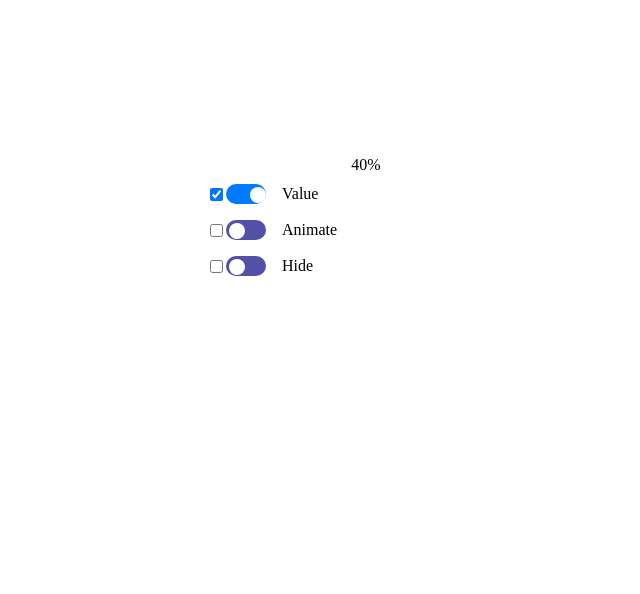
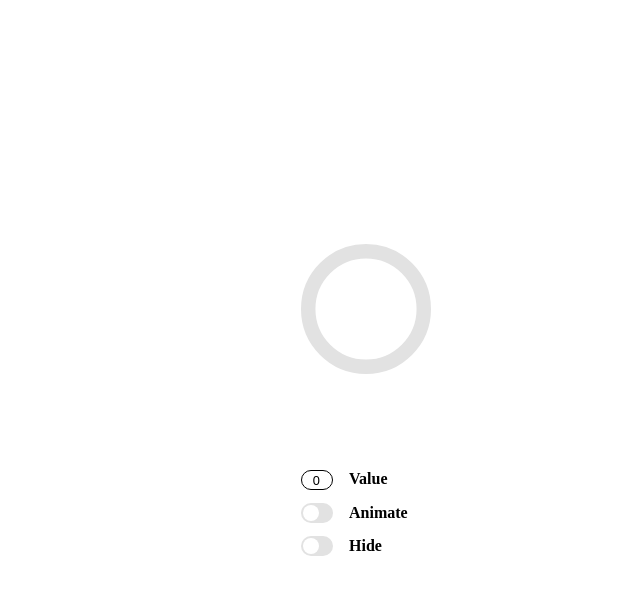
Before and after one commit to P4nzer1/ozonNativeProgressBlock, a website built with Parcel: page src/index.html in a window 1280 px wide. Shown: the whole page, without its empty margins (274-914 px from the left). Built offline with nearby package versions, Linux system fonts and the light colour scheme.

Commit message:
Обновлены компоненты с целью улучшения верстки, допилины фичи для инпута

```diff
--- a/src/app/App.js
+++ b/src/app/App.js
@@ -1,19 +1,17 @@
-import { Progress } from '../components/Progress.js';
-import { Toggle } from '../components/Toggle.js';
+import { Progress } from "../components/Progress/Progress";
+import { Input } from "../components/Input/Input.js";
+import { Toggle } from "../components/Toggle/Toggle.js";
 
-export default function App() {
-    return `
-    <div class="app">
-      <div class="progress-container">
-        ${Progress({ value: 40 })}
-      </div>
-      <div class="controls">
-        ${Toggle({ label: 'Value', isChecked: true })}
-        ${Toggle({ label: 'Animate', isChecked: false })}
-        ${Toggle({ label: 'Hide', isChecked: false })}
-      </div>
-    </div>
-  `;
+export default function App(rootId) {
+  const root = document.getElementById(rootId);
+
+  const progressElement = root.querySelector("#progress");
+  const inputElement = root.querySelector("#input");
+  const animateToggleElement = root.querySelector("#animate_toggle");
+  const hideToggleElement = root.querySelector("#hide_toggle");
+
+  const progress = new Progress(progressElement);
+  new Input(inputElement, (value) => progress.setProgress(value), progress);
+  new Toggle(animateToggleElement, "Animate", (checked) => progress.setAnimated(checked));
+  new Toggle(hideToggleElement, "Hide", (checked) => progress.setHidden(checked));
 }
-
-document.getElementById('root').innerHTML = App();
--- /dev/null
+++ b/src/components/Input/Input.css
@@ -0,0 +1,22 @@
+input {
+    width: 2rem;
+    height: 1.25rem;
+    margin-right: 1rem;
+    padding: 1px 1.5px 0 0;
+    border-radius: 1rem;
+    box-sizing: border-box;
+    position: relative;
+    font-size: 0.8rem;
+    border: 1px solid #000000;
+    outline: none;
+    text-align: center;
+    cursor: pointer;
+}
+
+.input {
+    display: flex;
+}
+
+.input input::-webkit-inner-spin-button {
+    -webkit-appearance: none;
+}
--- /dev/null
+++ b/src/components/Input/Input.js
@@ -0,0 +1,36 @@
+export class Input {
+  constructor(element, onChange, progress) {
+    this.element = element;
+    this.onChange = onChange;
+    this.progress = progress;
+    this.init();
+  }
+
+  resetInput(e) {
+    e.target.value = '';
+    this.progress.setProgress(0);
+    this.onChange(0);
+  }
+
+  init() {
+    this.element.innerHTML = `
+      <label class="input">
+        <input  type="number" min="0" max="100" value="0" />
+        <span>Value</span>
+      </label>
+    `;
+
+    this.element.querySelector("input").addEventListener("input", (e) => {
+      const reg = /^(100|[0-9]?[0-9])$/;
+      const value = e.target.value;
+
+      if (value === '' || !reg.test(value) || parseInt(value, 10) > 100) {
+        this.resetInput(e);
+      } else {
+        const numericValue = parseInt(value, 10);
+        this.onChange(numericValue);
+        this.progress.setProgress(numericValue);
+      }
+    });
+  }
+}
--- a/src/components/Progress.js
+++ /dev/null
@@ -1,16 +0,0 @@
-export function Progress({ value, isAnimated, isHidden }) {
-    const hiddenClass = isHidden ? "hidden" : "";
-    const animationClass = isAnimated ? "animate" : "";
-
-    return `
-      <div class="progress ${hiddenClass} ${animationClass}">
-        <svg viewBox="0 0 36 36" class="progress-ring">
-          <circle class="progress-ring-bg" cx="18" cy="18" r="16"></circle>
-          <circle class="progress-ring-value"
-            cx="18" cy="18" r="16"
-            stroke-dasharray="${value}, 100"></circle>
-        </svg>
-        <div class="progress-value">${value}%</div>
-      </div>
-    `;
-}
--- /dev/null
+++ b/src/components/Progress/Progress.css
@@ -0,0 +1,45 @@
+.progress_ring {
+    width: 100%;
+    height: 100%;
+    max-width: 130px;
+    max-height: 130px;
+    transform: rotate(-90deg);
+}
+
+.progress_ring-bg {
+    stroke: #e2e2e2;
+}
+
+.progress_ring-value {
+    stroke: #0481CB;
+    stroke-linecap: butt;
+    transform-origin: center;
+}
+
+.progress_ring-bg,
+.progress_ring-value {
+    fill: none;
+    stroke-width: 4;
+    r: 16;
+    transition: stroke-dasharray 0.5s ease;
+}
+
+.animate .progress_ring-value {
+    animation: rotate 2s linear infinite;
+}
+
+.hidden {
+    visibility: hidden;
+    opacity: 0;
+    pointer-events: none;
+    transition: opacity 1s ease;
+}
+
+@keyframes rotate {
+    0% {
+        transform: rotate(0deg);
+    }
+    100% {
+        transform: rotate(360deg);
+    }
+}
--- /dev/null
+++ b/src/components/Progress/Progress.js
@@ -0,0 +1,51 @@
+export class Progress {
+  constructor(element) {
+    this.element = element;
+    this.value = 0;
+    this.isAnimated = false;
+    this.isHidden = false;
+    this.init();
+  }
+
+  init() {
+    this.element.innerHTML = `
+      <svg class="progress_ring" viewBox="0 0 36 36">
+        <circle class="progress_ring-bg" cx="18" cy="18" r="16"></circle>
+        <circle class="progress_ring-value" cx="18" cy="18" r="16"></circle>
+      </svg>
+    `;
+    this.update();
+  }
+
+  setProgress(value) {
+    this.value = Math.max(0, Math.min(100, value));
+    this.update();
+  }
+
+  setAnimated(animated) {
+    this.isAnimated = animated;
+    this.update();
+  }
+
+  setHidden(hidden) {
+    this.isHidden = hidden;
+    this.update();
+  }
+
+  update() {
+    const progressValue = this.element.querySelector(".progress_ring-value");
+    const dashArrayValue = (this.value / 100) * (2 * Math.PI * 16);
+
+    progressValue.style.strokeDasharray = `${dashArrayValue} ${2 * Math.PI * 16}`;
+
+    if (this.value > 0 && this.isAnimated) {
+      this.element.classList.add("animate");
+    } else {
+      this.element.classList.remove("animate");
+    }
+
+    this.element.classList.toggle("animate", this.isAnimated);
+    this.element.classList.toggle("hidden", this.isHidden);
+
+  }
+}
--- a/src/components/Toggle.js
+++ /dev/null
@@ -1,9 +0,0 @@
-export function Toggle({ label, isChecked, onChange }) {
-    return `
-      <label class="toggle">
-        <input type="checkbox" ${isChecked ? "checked" : ""} onchange="${onChange}" />
-        <span class="slider"></span>
-        <span class="label">${label}</span>
-      </label>
-    `;
-}
--- /dev/null
+++ b/src/components/Toggle/Toggle.css
@@ -0,0 +1,36 @@
+.toggle {
+    display: flex;
+    align-items: center;
+}
+
+.slider {
+    width: 2rem;
+    height: 1.25rem;
+    background-color: #e2e2e2;
+    border-radius: 1rem;
+    margin-right: 1rem;
+    cursor: pointer;
+    position: relative;
+}
+
+.slider::before {
+    content: '';
+    position: absolute;
+    top: 0.125rem;
+    left: 0.125rem;
+    width: 1rem;
+    height: 1rem;
+    background-color: white;
+    border-radius: 0.5rem;
+    transition: 0.5s;
+}
+
+input[type='checkbox'] {
+    display: none;
+}
+input[type='checkbox']:checked + .slider {
+    background-color: #0481CB;
+}
+input[type='checkbox']:checked + .slider::before {
+    left: 0.9rem;
+}
--- /dev/null
+++ b/src/components/Toggle/Toggle.js
@@ -0,0 +1,24 @@
+export class Toggle {
+  constructor(element, label, onChange) {
+    this.element = element;
+    this.label = label;
+    this.onChange = onChange;
+    this.checked = false;
+    this.init();
+  }
+
+  init() {
+    this.element.innerHTML = `
+      <label class="toggle">
+        <input type="checkbox" />
+        <span class="slider"></span>
+        <span class="label">${this.label}</span>
+      </label>
+    `;
+
+    this.element.querySelector("input").addEventListener("change", (e) => {
+      this.checked = e.target.checked;
+      this.onChange(this.checked);
+    });
+  }
+}
--- a/src/components/index.js
+++ b/src/components/index.js
@@ -1,3 +1,3 @@
-export { Toggle } from './Toggle';
-export { Progress } from './Progress';
-export { Input } from './Input';
+export { Toggle } from './Toggle/Toggle';
+export { Progress } from './Progress/Progress';
+export { Input } from './Input/Input';
--- a/src/index.html
+++ b/src/index.html
@@ -3,11 +3,21 @@
 <head>
   <meta charset="UTF-8" />
   <meta name="viewport" content="width=device-width, initial-scale=1.0" />
-  <title>BlockProgress</title>
+  <title>Тест</title>
+  <link rel="stylesheet" href="./components/Progress/Progress.css" />
+  <link rel="stylesheet" href="./components/Toggle/Toggle.css" />
+  <link rel="stylesheet" href="./components/Input/Input.css" />
   <link rel="stylesheet" href="./styles/global.css" />
 </head>
 <body>
-  <div id="root"></div>
-  <script src="./index.js" type="module"></script>
+  <div id="root">
+      <div id="progress"></div>
+    <div id="switches">
+      <div id="input"></div>
+      <div id="animate_toggle"></div>
+      <div id="hide_toggle"></div>
+    </div>
+  </div>
+  <script src="index.js" type="module"></script>
 </body>
 </html>
--- a/src/index.js
+++ b/src/index.js
@@ -1,3 +1,5 @@
-import App from '../src/app/App.js';
+import App from "../src/app/App.js";
 
-document.getElementById('root').innerHTML = App();
+document.addEventListener("DOMContentLoaded", () => {
+    App("root");
+});
--- a/src/styles/global.css
+++ b/src/styles/global.css
@@ -3,96 +3,46 @@ body, html {
     display: flex;
     justify-content: center;
     align-items: center;
+    height: 100vh;
     margin: 0;
     padding: 0;
 }
-
-.app {
-    text-align: center;
-    width: 320px;
+span {
+    font-weight: 600;
 }
 
-.progress-container {
-    margin: 2rem auto;
+#root {
+    display: flex;
+    flex-direction: column;
+    gap: 6rem;
 }
 
-.controls {
-    margin-top: 2rem;
+#progress {
+    display: flex;
+    justify-content: center;
+    align-items: center;
+
+}
+
+#switches {
     display: flex;
     flex-direction: column;
-    gap: 1rem;
+    gap: 0.8rem;
 }
 
-.progress {
-    position: relative;
-    width: 120px;
-    height: 120px;
-    margin: auto;
-}
+@media (max-width: 568px) and (orientation: landscape) {
+    #root {
+        flex-direction: row;
+        justify-content: space-between;
+        align-items: center;
+    }
 
-.progress-ring {
-    transform: rotate(-90deg);
-}
+    #progress {
+        justify-content: flex-end;
+    }
 
-.progress-ring-bg,
-.progress-ring-value {
-    fill: none;
-    stroke-width: 4;
-    r: 16;
-}
-
-.hidden {
-    display: none;
-}
-
-.progress-ring-bg {
-    stroke: #ffffff;
-}
-
-.animate .progress-ring-value {
-    animation: rotate 2s linear infinite;
-}
-
-@keyframes rotate {
-    0% {
-      transform: rotate(0deg);
-    }
-    100% {
-      transform: rotate(360deg);
+    #switches {
+        justify-content: center;
+        align-items: flex-start;
     }
 }
-
-.toggle {
-    display: flex;
-    align-items: center;
-}
-
-.slider {
-    width: 40px;
-    height: 20px;
-    background-color: #5250a7;
-    border-radius: 1rem;
-    margin-right: 1rem;
-    cursor: pointer;
-    position: relative;
-}
-
-.slider::before {
-    content: '';
-    position: absolute;
-    top: 0.2rem;
-    left: 0.2rem;
-    width: 1rem;
-    height: 1rem;
-    background-color: white;
-    border-radius: 50%;
-    transition: 0.3s;
-}
-
-input[type='checkbox']:checked + .slider::before {
-    left: 1.5rem;
-}
-
-input[type='checkbox']:checked + .slider {
-    background-color: #007bff;
-}
```
Also changed, not shown: src/components/Input.js (deleted, +0 -8 lines).
